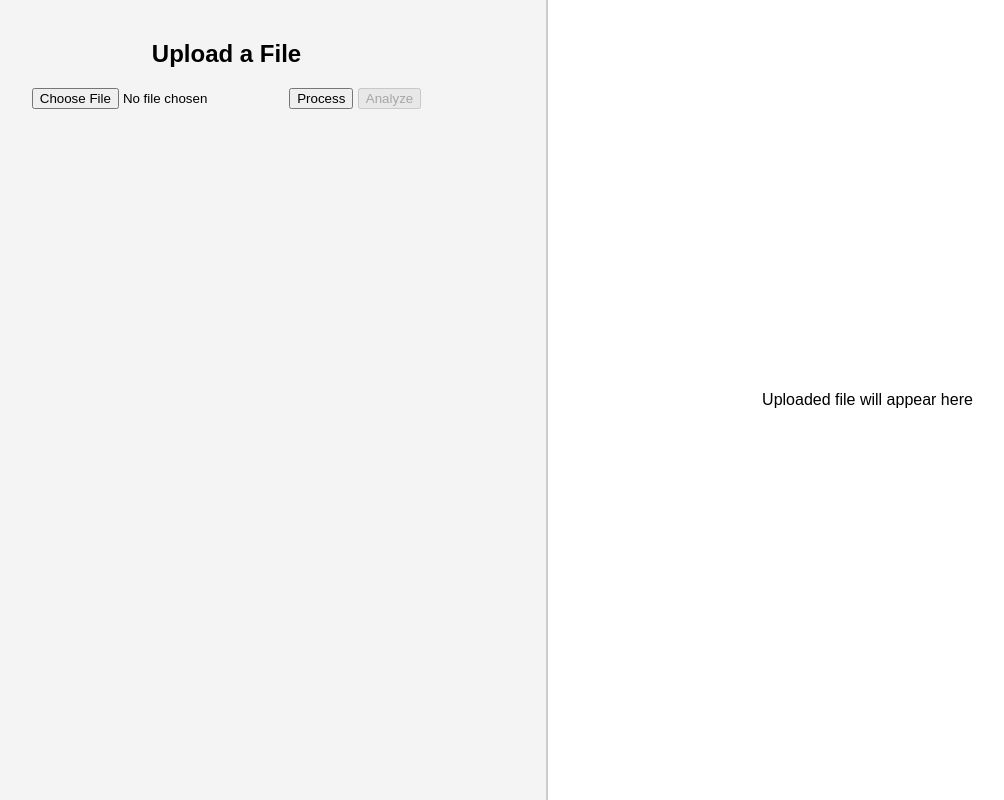
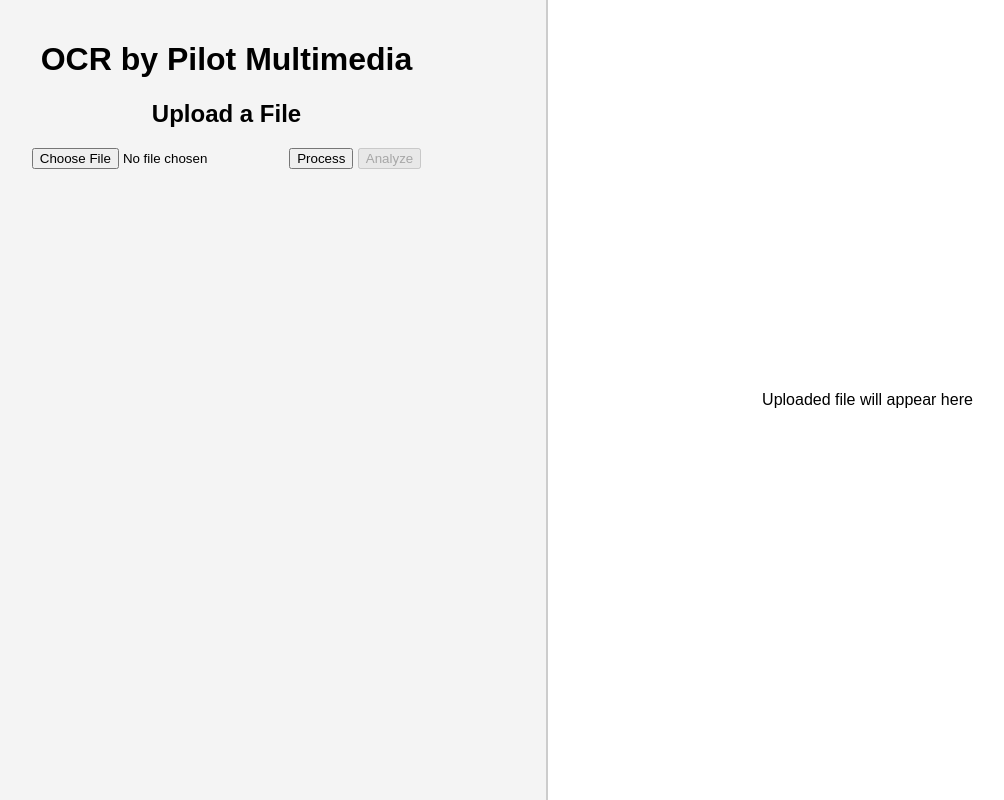
Before and after one commit to waynengzu/DoclingOCR, a Django app: page /home/page/ in a window 1280 px wide. Shown: the whole page, without its empty margins (93-1097 px from the left). Run offline with Django 5.2, Linux system fonts and the light colour scheme.

Commit message:
Added some text in h1 tags ...

```diff
--- a/home/templates/index.html
+++ b/home/templates/index.html
@@ -11,6 +11,7 @@
 
     <!-- Left Side: Upload Section -->
     <div id="upload-section">
+        <h1>OCR by Pilot Multimedia</h1>
         <h2>Upload a File</h2>
         <input type="file" id="fileInput" accept="image/*,application/pdf">
         <button onclick="uploadFile()">Process</button>
```
